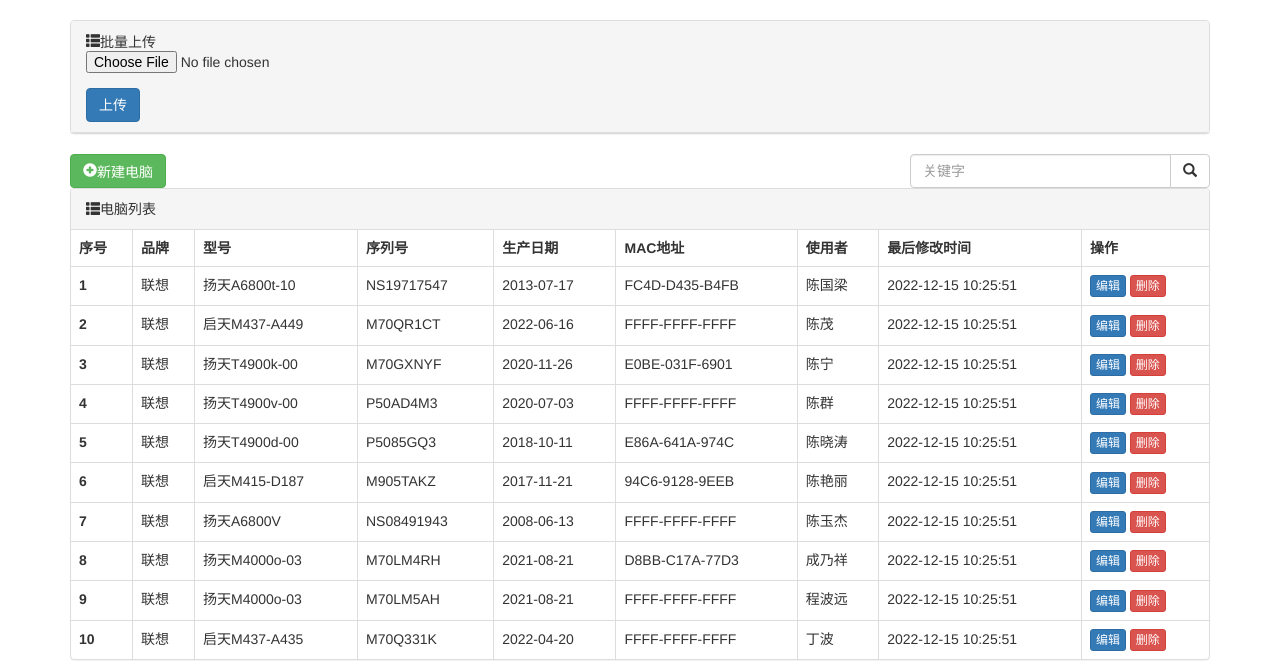
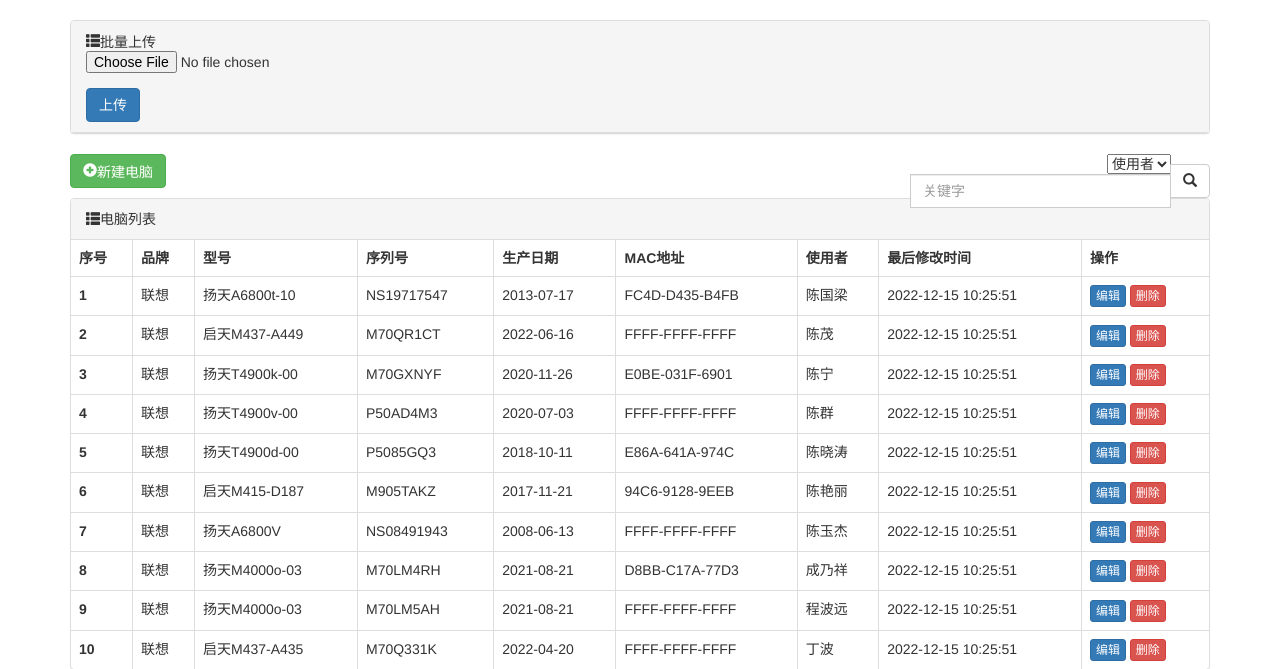
Before and after one commit to sunliguo2020/ITAM, a Django app: page /computer/list/ in a window 1280 px wide. Shown: the part 52-721 px from the top of the page. Run offline with Django 4.2, Linux system fonts and the light colour scheme; data comes from the database, SQL or seed files in the repository; both versions use the stored data as it was after the commit; some libraries are stand-ins or nearby versions.

Commit message:
可以根据电脑使用者模糊查询

```diff
--- a/app1/models.py
+++ b/app1/models.py
@@ -44,7 +44,7 @@ class Computer(models.Model):
     computer_type = models.CharField(max_length=16, verbose_name='型号',null=True)
     serial_number = models.CharField(max_length=32, verbose_name='序列号', unique=True)
     # 生成字段 owner_id
-    owner = models.ForeignKey(to=User, on_delete=models.SET_NULL, null=True, verbose_name='拥有者')
+    owner = models.ForeignKey(to=User, on_delete=models.SET_NULL, null=True, verbose_name='拥有者',related_name='owners')
     production_date = models.DateField(verbose_name='生产日期',default=timezone.now)
     mac_addr = models.CharField(max_length=14,default=None,verbose_name='MAC地址')
     mod_time = models.DateTimeField(verbose_name='最后修改时间',auto_now=True)
--- a/app1/templates/computer_list.html
+++ b/app1/templates/computer_list.html
@@ -20,15 +20,24 @@
             <a class="btn btn-success" href="/computer/add/">
                 <span class="glyphicon glyphicon-plus-sign " aria-hidden="true">新建电脑</span>
             </a>
+
             <div style="float:right;width: 300px">
                 <form method="get">
+
                     <div class="input-group">
+                        <div style="float: right">
+                            <select name="search_type" id="">
+                                <option value="owner">使用者</option>
+                                <option value="seri">序列号</option>
+                            </select>
+                        </div>
                         <input type="text" name='q' class="form-control" placeholder="关键字" value="{{ search_data }}">
                         <span class="input-group-btn">
                         <button class="btn btn-default" type="submit">
                             <span class="glyphicon glyphicon-search " aria-hidden="true"> </span>
                         </button>
                         </span>
+                    </div>
                 </form>
 
             </div>
--- a/app1/views.py
+++ b/app1/views.py
@@ -13,13 +13,28 @@ def computer_list(request):
     # 构造搜索
     data_dict = {}
     search_data = request.GET.get('q', "")
+    search_type = request.GET.get('search_type', '')
 
     if search_data:
         # 查询条件
-        data_dict['serial_number__contains'] = search_data
+        if search_type == 'seri':
+            data_dict['serial_number__contains'] = search_data
+            queryset = models.Computer.objects.filter(**data_dict)
+        elif search_type == 'owner':
+            # data_dict['owner__contains'] = search_data
+            owner_obj = models.User.objects.filter(username__contains=search_data)
+            # print(owner_obj)
+            if owner_obj is not None:
+                # 模糊查询
+                queryset = models.Computer.objects.none()
+                for item in owner_obj:
+                    queryset = queryset | item.owners.all()
+            else:  # 没有搜到使用者
+                queryset = models.Computer.objects.none()
 
-    # 根据搜索条件去数据库获取
-    queryset = models.Computer.objects.filter(**data_dict)
+    else:
+        queryset = models.Computer.objects.filter()
+
     obj = Pagination(request, queryset, page_size=10)
     context = {
         "queryset": obj.page_queryset,
@@ -223,15 +238,17 @@ def computer_multi(request):
             'brand': row[0].value,
             'computer_type': row[1].value,
             'serial_number': row[2].value,
-            'owner': models.User.objects.filter(username=row[3].value).first(),
+            'owner': models.User.objects.filter(username=row[3].value).first(),  # 查询用户表
             'production_date': row[4].value,
             'mac_addr': row[5].value,
         }
         # 判断生产日期的格式
         if not data_dict.get('production_date'):
             data_dict['production_date'] = timezone.now()
+
         models.Computer.objects.create(**data_dict)
-    return HttpResponse('')
+
+    return redirect('/computer/list/')
 
 
 def dep_multi(request):
```
Also changed, not shown: app1/migrations/0008_alter_computer_owner.py (added), app1/migrations/0009_alter_computer_owner.py (added), db.sqlite3.
